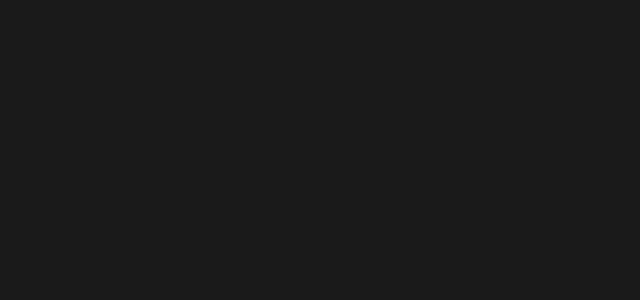
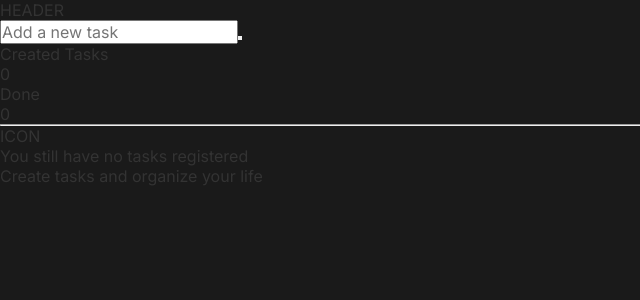
Before and after one commit to arubesu/todo, a Next.js app: page / in a window 1280 px wide. Shown: the top 300 px of the page, without its empty margins (0-640 px from the left). Built offline with nearby package versions, Linux system fonts and the light colour scheme.

Commit message:
chore: add raw structure html

```diff
--- a/pages/index.tsx
+++ b/pages/index.tsx
@@ -3,6 +3,28 @@ import styles from '../styles/Home.module.css'
 export default function Home() {
   return (
     <>
+      <header>HEADER</header>
+      <main>
+        <div>
+          <input type="text" name="add-task" id="add-task" placeholder='Add a new task' />
+          <button></button>
+        </div>
+
+        <section>
+          <div>
+            <p>Created Tasks</p><span>0</span>
+          </div>
+          <div>
+            <p>Done</p><span>0</span>
+          </div>
+          <hr />
+
+          <p>ICON</p>
+          <p>You still have no tasks registered</p>
+          <p>Create tasks and organize your life</p>
+
+        </section>
+      </main>
     </>
   )
 }
```
